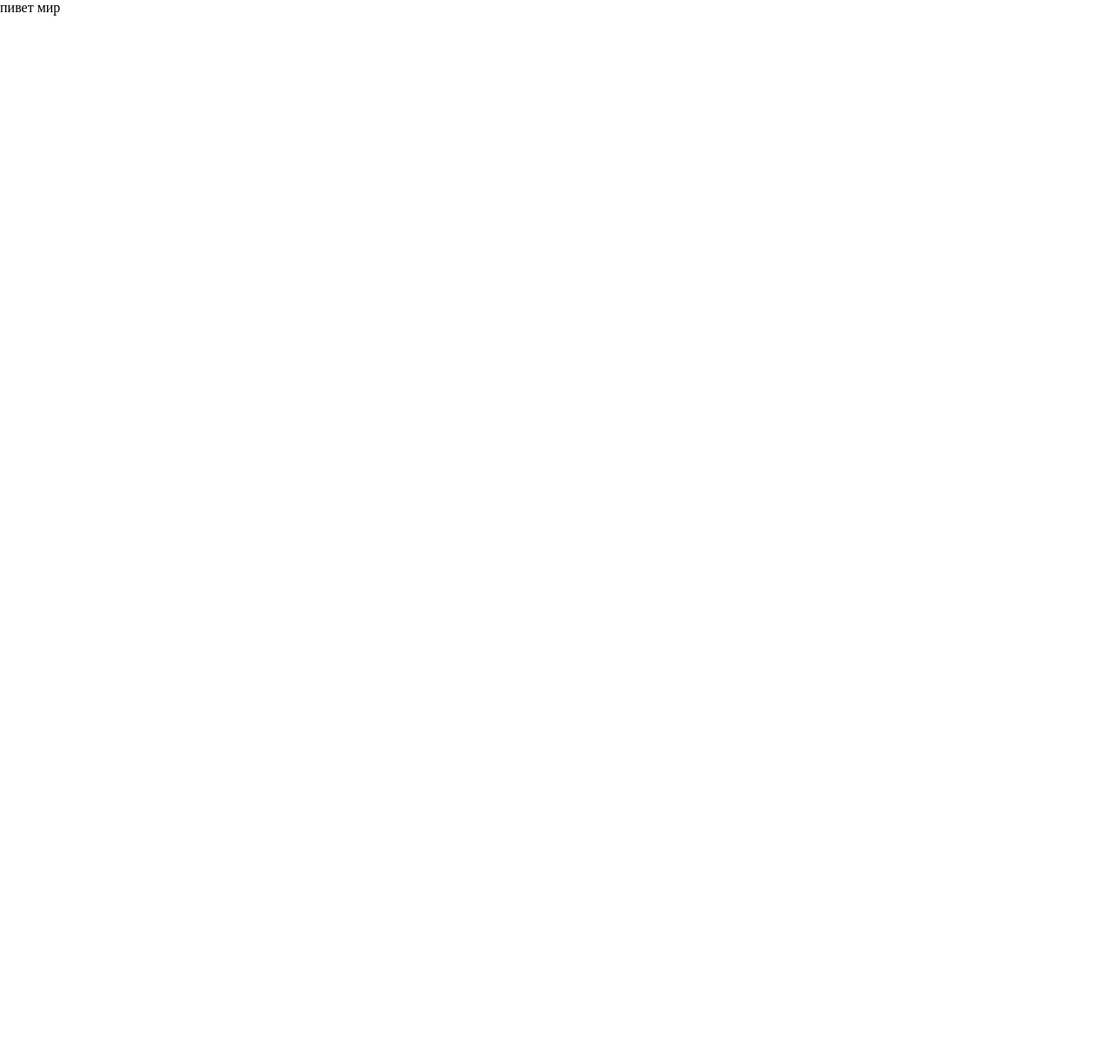
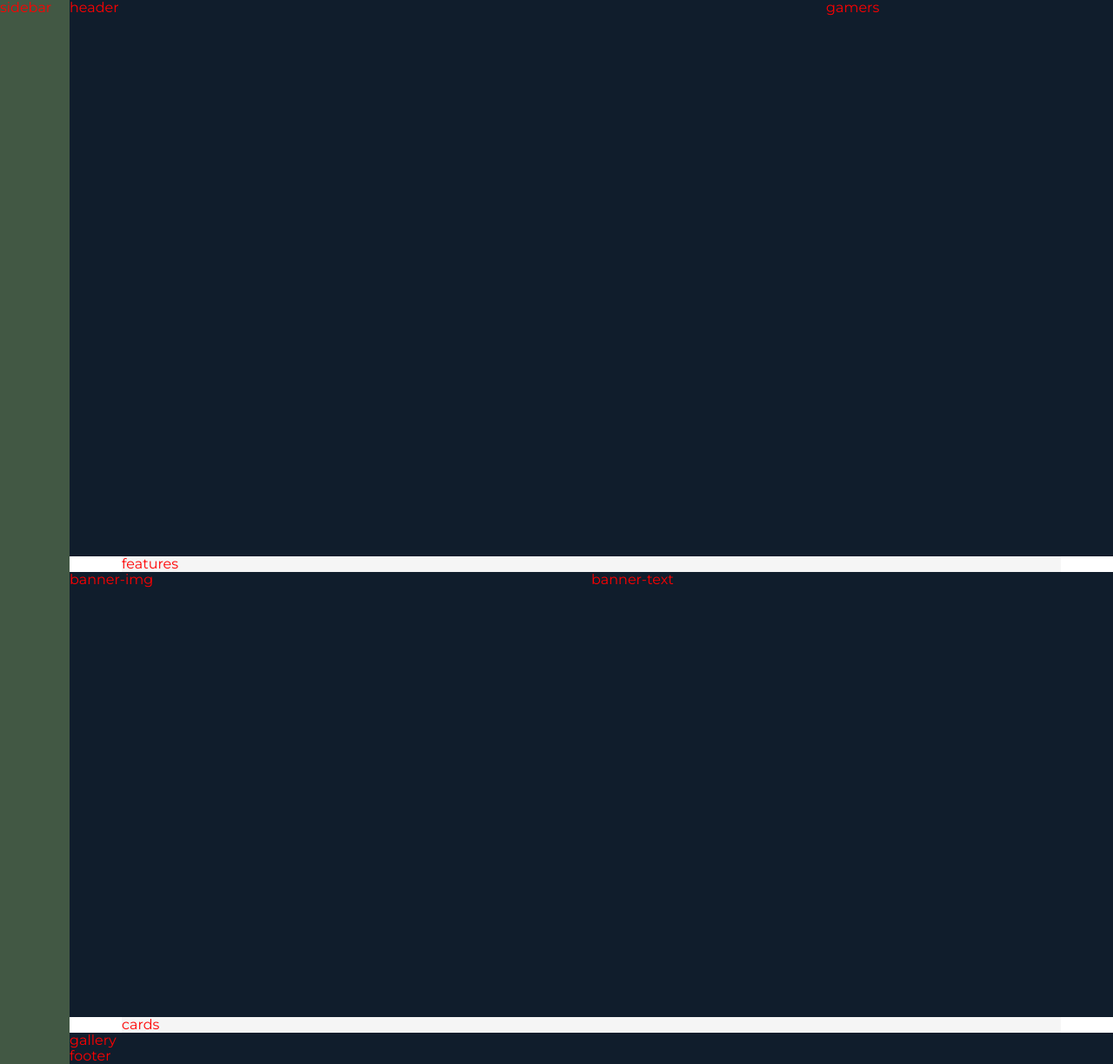
Before and after one commit to AleksandrVisik/Project-store-game, a plain HTML site: page index.html in a window 1280 px wide. Shown: the whole page at 87% size. Before the commit the page ends 800 px from the top, so only its background shows below. Drawn offline with Linux system fonts and the light colour scheme.

Commit message:
add grid

```diff
--- a/index.html
+++ b/index.html
@@ -1,15 +1,28 @@
 <!DOCTYPE html>
 <html lang="en">
-<head>
-    <meta charset="UTF-8">
-    <meta http-equiv="X-UA-Compatible" content="IE=edge">
-    <meta name="viewport" content="width=device-width, initial-scale=1.0">
-    <link href="https://fonts.googleapis.com/css2?family=Montserrat:wght@300;400;700&display=swap" rel="stylesheet">
-    <link rel="stylesheet" href="css/style.css">
+  <head>
+    <meta charset="UTF-8" />
+    <meta http-equiv="X-UA-Compatible" content="IE=edge" />
+    <meta name="viewport" content="width=device-width, initial-scale=1.0" />
+    <link
+      href="https://fonts.googleapis.com/css2?family=Montserrat:wght@300;400;700&display=swap"
+      rel="stylesheet"
+    />
+    <link rel="stylesheet" href="css/style.css" />
     <title>Game store</title>
-</head>
-<body>
-<p>пивет мир</p>
+  </head>
+  <body>
+    <div class="container">
+      <div class="sidebar">sidebar</div>
+      <div class="header">header</div>
+      <div class="gamers">gamers</div>
+      <div class="features">features</div>
+      <div class="banner-img">banner-img</div>
+      <div class="banner-text">banner-text</div>
+      <div class="cards">cards</div>
+      <div class="gallery">gallery</div>
+      <div class="footer">footer</div>
 
-</body>
+    </div>
+  </body>
 </html>
--- a/sass/_banner.sass
+++ b/sass/_banner.sass
@@ -0,0 +1,8 @@
+.banner
+
+    &-img
+        background-color: $color-blue-dark
+        grid-column: full-start / col-end 4
+    &-text
+        background-color: $color-blue-dark
+        grid-column: col-start 5 / full-end
--- a/sass/_base.sass
+++ b/sass/_base.sass
@@ -16,7 +16,13 @@ $color-gray-light: #F5F5F5
 html
     font-size: 62.5%
 body
-    font-family: "Montserrat" sans-serif
-    color: black
+    font-family: "Montserrat",  sans-serif
+    color: $color-gray-light
     line-height: 113%
     font-size: 1.6rem
+.container
+    display: grid
+    grid-template-rows: 80vh min-content 40vw repeat(3, min-content)
+    grid-template-columns: [sidebar-start] 8rem [sidebar-end full-start] minmax(6rem, 1fr) [center-start] repeat(8, [col-start] minmax(min-content, 14rem) [col-end]) [center-end] minmax(6rem, 1fr) [full-end]
+    & > *
+        color: red
--- a/sass/_cards.sass
+++ b/sass/_cards.sass
@@ -0,0 +1,3 @@
+.cards
+    background-color: $color-gray-light
+    grid-column: center-start / center-end
--- a/sass/_features.sass
+++ b/sass/_features.sass
@@ -0,0 +1,3 @@
+.features
+    background-color: $color-gray-light
+    grid-column: center-start / center-end
--- a/sass/_footer.sass
+++ b/sass/_footer.sass
@@ -0,0 +1,3 @@
+.footer
+    background-color: $color-blue-dark
+    grid-column: full-start / full-end
--- a/sass/_gallery.sass
+++ b/sass/_gallery.sass
@@ -0,0 +1,3 @@
+.gallery
+    background-color: $color-blue-dark
+    grid-column: full-start / full-end
--- a/sass/_gamers.sass
+++ b/sass/_gamers.sass
@@ -0,0 +1,3 @@
+.gamers
+    background-color: $color-blue-dark
+    grid-column: col-start 7 / full-end
--- a/sass/_header.sass
+++ b/sass/_header.sass
@@ -0,0 +1,3 @@
+.header
+    background-color: $color-blue-dark
+    grid-column: full-start / col-end 6
--- a/sass/_sidebar.sass
+++ b/sass/_sidebar.sass
@@ -0,0 +1,4 @@
+.sidebar
+    background-color: $color-green-dark
+    grid-column: sidebar-start / sidebar-end
+    grid-row: 1 / -1
```
Also changed, not shown: css/style.css, 1 other file.
